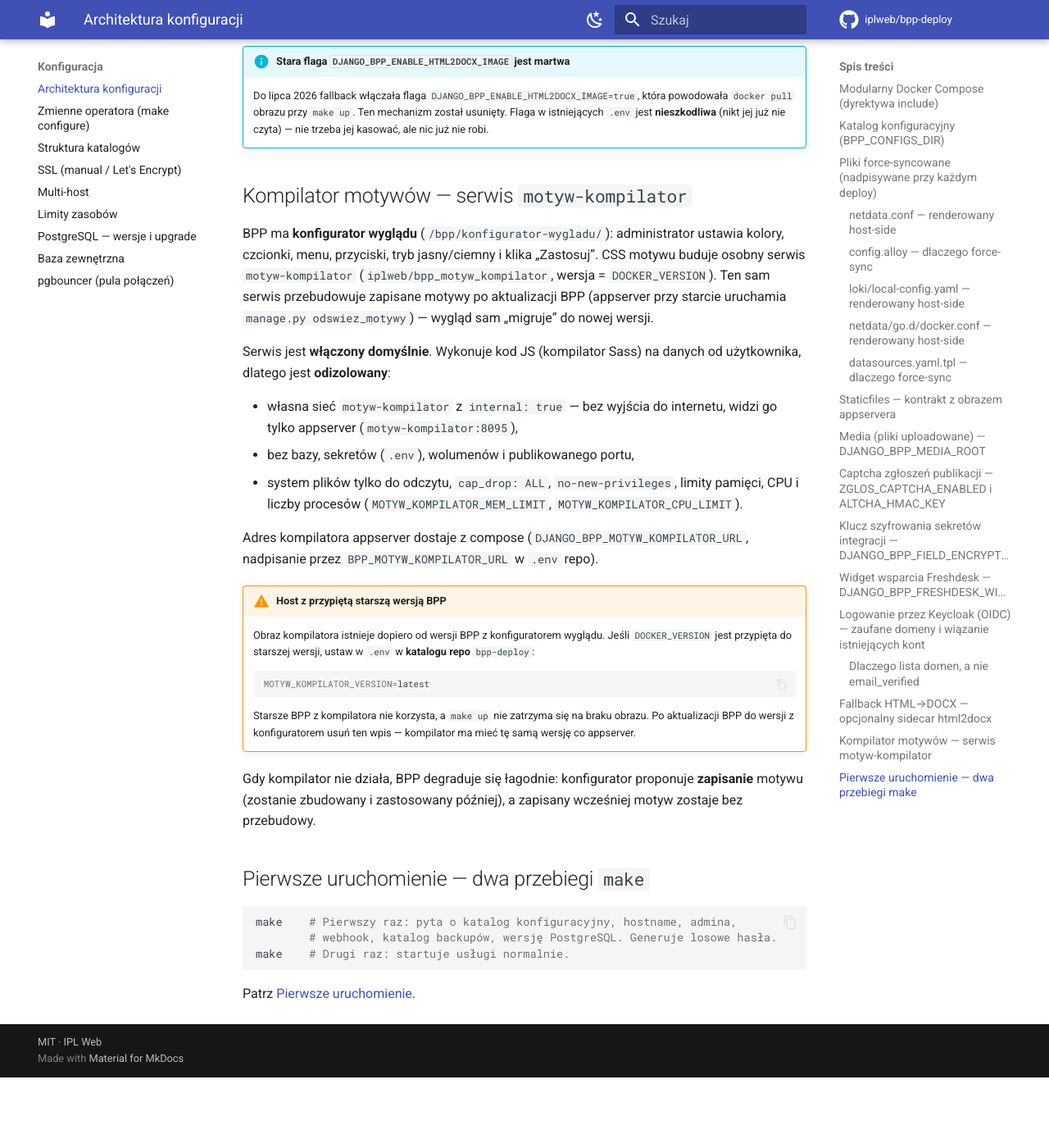
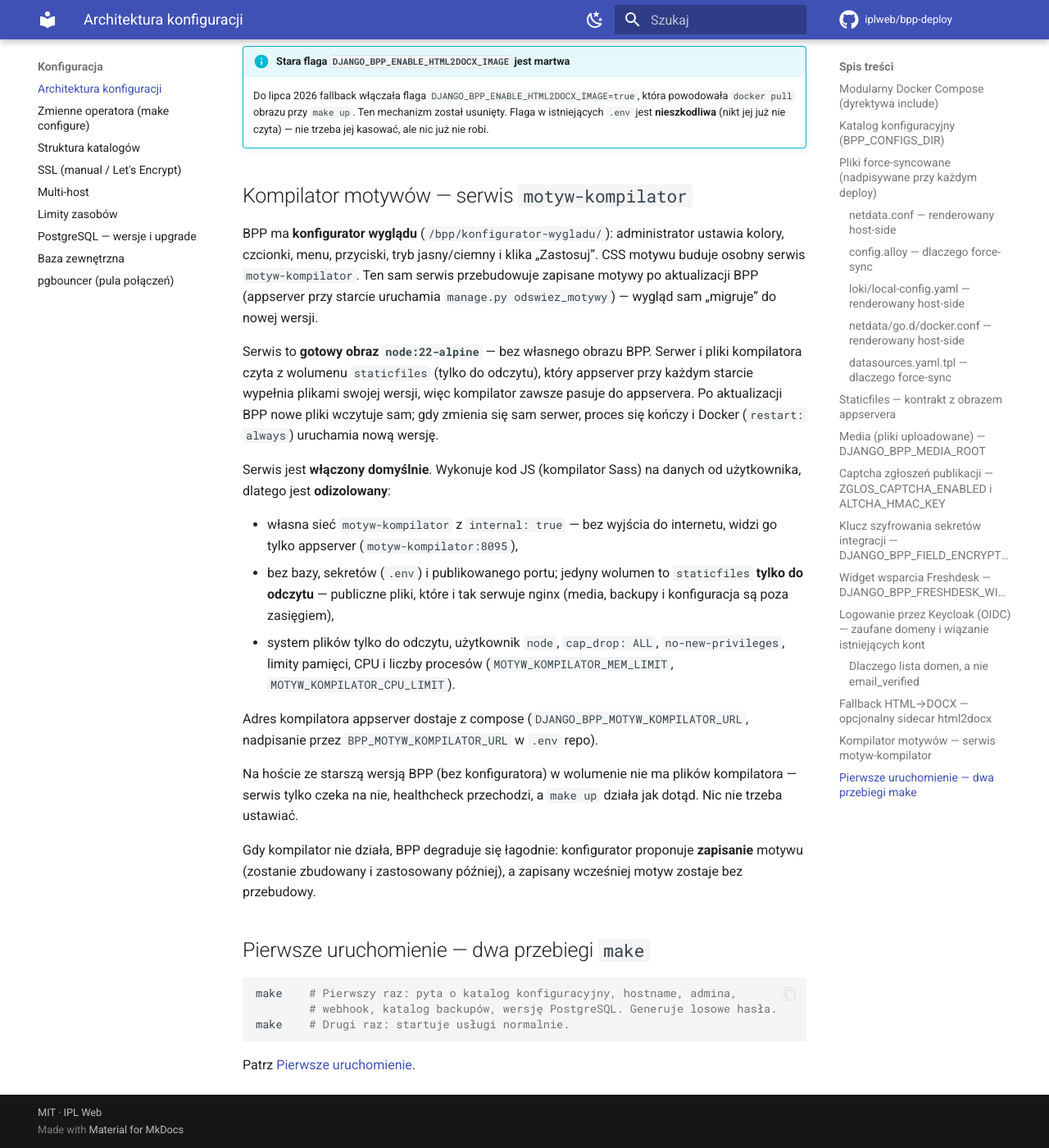
Before and after one commit to iplweb/bpp-deploy, an MkDocs documentation site: the page built from docs/konfiguracja/architektura.md, in a window 1280 px wide and 1400 px high, scrolled down 11051 px. Shown: the whole window at 82% size. Built offline with MkDocs 1.6.1 and Material for MkDocs 9.7.7, drawn with Linux system fonts in a browser that asks for light colours; comment, search, counter and statistics services are not loaded; before the commit the page ends 12365 px from its top, so only the background shows below that.

Commit message:
refactor: motyw-kompilator na gotowym node:22-alpine z wolumenu staticfiles
Zamiast własnego obrazu iplweb/bpp_motyw_kompilator: gotowy node:22-alpine
uruchamia serwer kompilatora z wolumenu staticfiles (tylko do odczytu),
który appserver wypełnia plikami swojej wersji. Starsze BPP bez plików
kompilatora — serwis czeka, healthcheck przechodzi, `make up` bez zmian.
Znika MOTYW_KOMPILATOR_VERSION i wymóg czekania na wydanie obrazu.

Co-Authored-By: Claude Opus 5.5 <noreply@anthropic.com>

````diff
--- a/docs/konfiguracja/architektura.md
+++ b/docs/konfiguracja/architektura.md
@@ -466,37 +466,37 @@ od `DOCKER_VERSION` — pin przez `HTML2DOCX_VERSION`.
 
 BPP ma **konfigurator wyglądu** (`/bpp/konfigurator-wygladu/`): administrator
 ustawia kolory, czcionki, menu, przyciski, tryb jasny/ciemny i klika
-„Zastosuj”. CSS motywu buduje osobny serwis `motyw-kompilator`
-(`iplweb/bpp_motyw_kompilator`, wersja = `DOCKER_VERSION`). Ten sam serwis
-przebudowuje zapisane motywy po aktualizacji BPP (appserver przy starcie
-uruchamia `manage.py odswiez_motywy`) — wygląd sam „migruje” do nowej wersji.
+„Zastosuj”. CSS motywu buduje osobny serwis `motyw-kompilator`. Ten sam
+serwis przebudowuje zapisane motywy po aktualizacji BPP (appserver przy
+starcie uruchamia `manage.py odswiez_motywy`) — wygląd sam „migruje” do nowej
+wersji.
+
+Serwis to **gotowy obraz `node:22-alpine`** — bez własnego obrazu BPP.
+Serwer i pliki kompilatora czyta z wolumenu `staticfiles` (tylko do
+odczytu), który appserver przy każdym starcie wypełnia plikami swojej
+wersji, więc kompilator zawsze pasuje do appservera. Po aktualizacji BPP
+nowe pliki wczytuje sam; gdy zmienia się sam serwer, proces się kończy
+i Docker (`restart: always`) uruchamia nową wersję.
 
 Serwis jest **włączony domyślnie**. Wykonuje kod JS (kompilator Sass) na
 danych od użytkownika, dlatego jest **odizolowany**:
 
 - własna sieć `motyw-kompilator` z `internal: true` — bez wyjścia do internetu,
   widzi go tylko appserver (`motyw-kompilator:8095`),
-- bez bazy, sekretów (`.env`), wolumenów i publikowanego portu,
-- system plików tylko do odczytu, `cap_drop: ALL`, `no-new-privileges`,
-  limity pamięci, CPU i liczby procesów (`MOTYW_KOMPILATOR_MEM_LIMIT`,
-  `MOTYW_KOMPILATOR_CPU_LIMIT`).
+- bez bazy, sekretów (`.env`) i publikowanego portu; jedyny wolumen to
+  `staticfiles` **tylko do odczytu** — publiczne pliki, które i tak serwuje
+  nginx (media, backupy i konfiguracja są poza zasięgiem),
+- system plików tylko do odczytu, użytkownik `node`, `cap_drop: ALL`,
+  `no-new-privileges`, limity pamięci, CPU i liczby procesów
+  (`MOTYW_KOMPILATOR_MEM_LIMIT`, `MOTYW_KOMPILATOR_CPU_LIMIT`).
 
 Adres kompilatora appserver dostaje z compose
 (`DJANGO_BPP_MOTYW_KOMPILATOR_URL`, nadpisanie przez `BPP_MOTYW_KOMPILATOR_URL`
 w `.env` repo).
 
-!!! warning "Host z przypiętą starszą wersją BPP"
-    Obraz kompilatora istnieje dopiero od wersji BPP z konfiguratorem wyglądu.
-    Jeśli `DOCKER_VERSION` jest przypięta do starszej wersji, ustaw w `.env`
-    w **katalogu repo** `bpp-deploy`:
-
-    ```bash
-    MOTYW_KOMPILATOR_VERSION=latest
-    ```
-
-    Starsze BPP z kompilatora nie korzysta, a `make up` nie zatrzyma się na
-    braku obrazu. Po aktualizacji BPP do wersji z konfiguratorem usuń ten wpis
-    — kompilator ma mieć tę samą wersję co appserver.
+Na hoście ze starszą wersją BPP (bez konfiguratora) w wolumenie nie ma plików
+kompilatora — serwis tylko czeka na nie, healthcheck przechodzi, a `make up`
+działa jak dotąd. Nic nie trzeba ustawiać.
 
 Gdy kompilator nie działa, BPP degraduje się łagodnie: konfigurator proponuje
 **zapisanie** motywu (zostanie zbudowany i zastosowany później), a zapisany
````
Also changed, not shown: docker-compose.application.yml (+25 -10 lines).
